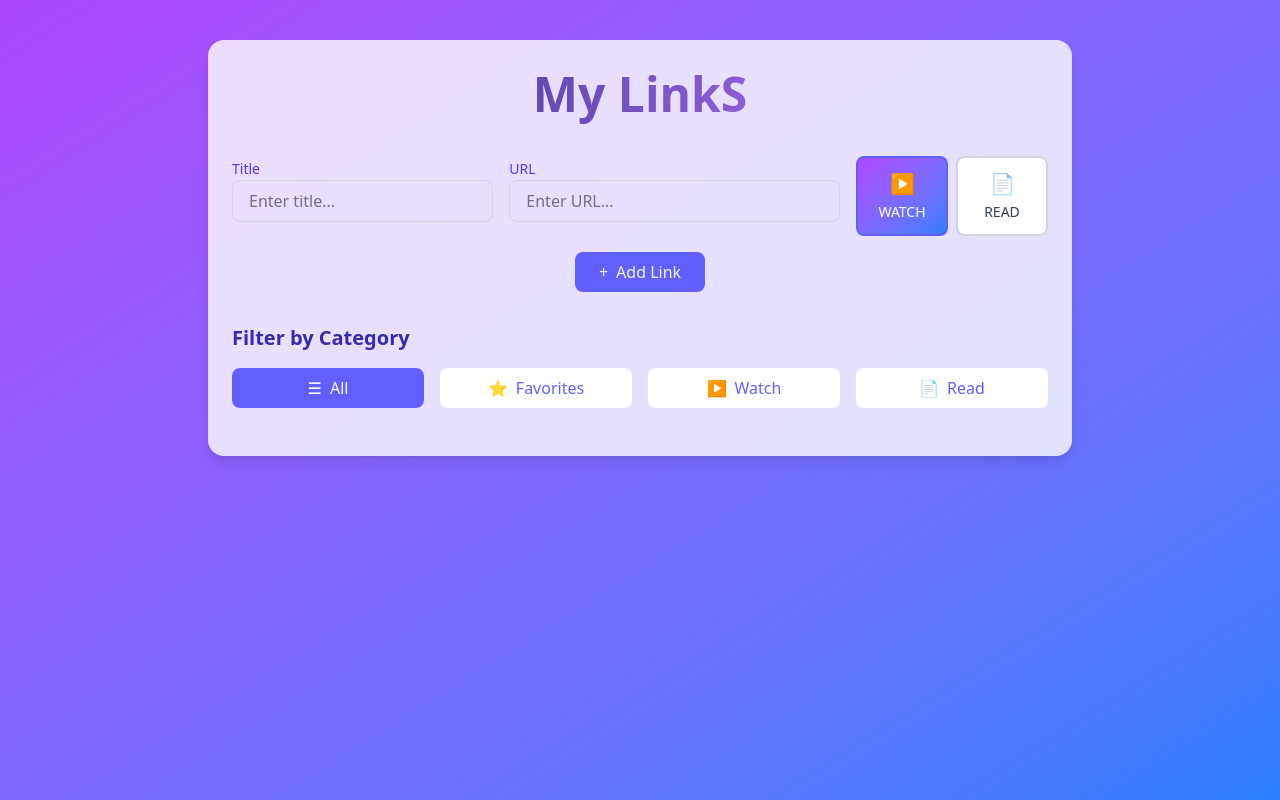
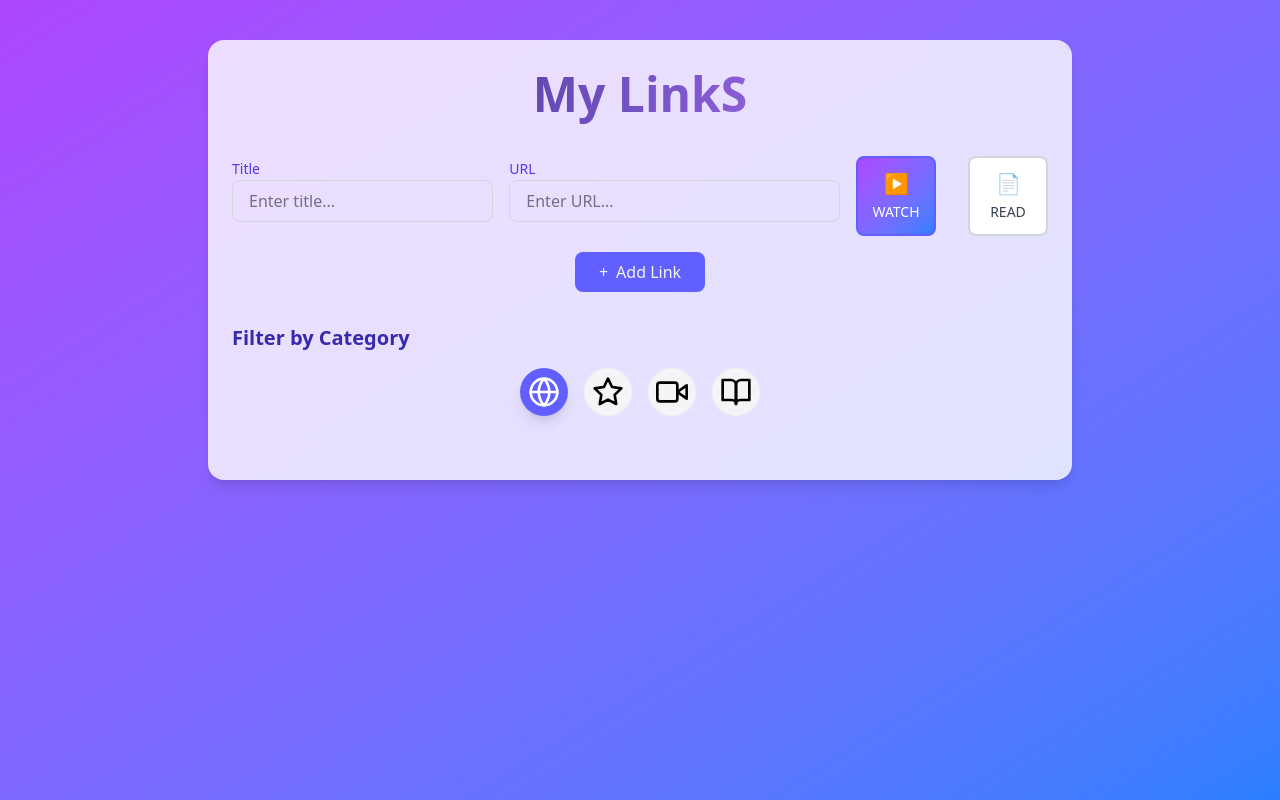
Before and after one commit to KrzyKerlin/LinkS, a Vue app in the folder frontend/: page / in a window 1280 px wide. Built offline with nearby package versions, Linux system fonts and the light colour scheme.

Commit message:
style: filter category layout with icons

```diff
--- a/frontend/src/components/LinkManager.vue
+++ b/frontend/src/components/LinkManager.vue
@@ -21,7 +21,7 @@
                         </div>
 
                         <div class="md:col-span-3">
-                            <div class="flex space-x-2">
+                            <div class="flex space-x-8">
                                 <!-- WATCH option -->
                                 <label class="relative flex-1 cursor-pointer">
                                     <input type="radio" name="category" value="WATCH" v-model="newLink.category" class="absolute opacity-0 w-0 h-0" />
@@ -59,26 +59,34 @@
                 <!-- Filter By Category -->
                 <div class="mt-8">
                     <h2 class="text-xl font-bold text-indigo-800 mb-4">Filter by Category</h2>
-                    <div class="grid grid-cols-4 gap-4 mb-6">
-                        <button @click="setFilter('all')"
-                        :class="{'bg-indigo-500 text-white': activeFilter === 'all', 'bg-white text-indigo-500': activeFilter !== 'all'}"
-                        class="py-2 px-4 rounded-lg flex items-center justify-center transition-colors cursor-pointer">
-                            <span class="mr-2">☰</span> All
+                    <div class="flex justify-center gap-4 mb-10">
+                        <button @click="setFilter('all')" class="relative flex items-center justify-center w-12 h-12 rounded-full transition-all duration-300 ease-in-out hover:transform hover:-translate-y-1 hover:shadow-md cursor-pointer"
+                        :class="activeFilter === 'all' ? 'bg-indigo-500 text-white shadow-lg' : 'bg-gray-100 hover:bg-gray-200'" aria-label="All links">
+                            <svg xmlns="http://www.w3.org/2000/svg" class="w-8 h-8" viewBox="0 0 24 24" fill="none" stroke="currentColor" stroke-width="2" stroke-linecap="round" stroke-linejoin="round">
+                                <circle cx="12" cy="12" r="10"></circle>
+                                <line x1="2" y1="12" x2="22" y2="12"></line>
+                                <path d="M12 2a15.3 15.3 0 0 1 4 10 15.3 15.3 0 0 1-4 10 15.3 15.3 0 0 1-4-10 15.3 15.3 0 0 1 4-10z"></path>
+                            </svg>
                         </button>
-                        <button @click="setFilter('favorites')"
-                        :class="{'bg-indigo-500 text-white': activeFilter === 'favorites', 'bg-white text-indigo-500': activeFilter !== 'favorites'}"
-                        class="py-2 px-4 rounded-lg flex items-center justify-center transition-colors cursor-pointer">
-                            <span class="mr-2">⭐</span> Favorites
+                        <button @click="setFilter('favorites')" class="relative flex items-center justify-center w-12 h-12 rounded-full transition-all duration-300 ease-in-out hover:transform hover:-translate-y-1 hover:shadow-md cursor-pointer"
+                        :class="activeFilter === 'favorites' ? 'bg-yellow-500 text-white shadow-lg' : 'bg-gray-100 hover:bg-gray-200'" aria-label="Favorites links">
+                            <svg xmlns="http://www.w3.org/2000/svg" class="w-8 h-8" viewBox="0 0 24 24" fill="none" stroke="currentColor" stroke-width="2" stroke-linecap="round" stroke-linejoin="round">
+                                <polygon points="12 2 15.09 8.26 22 9.27 17 14.14 18.18 21.02 12 17.77 5.82 21.02 7 14.14 2 9.27 8.91 8.26 12 2"></polygon>
+                            </svg>
                         </button>
-                        <button @click="setFilter('watch')"
-                        :class="{'bg-indigo-500 text-white': activeFilter === 'watch', 'bg-white text-indigo-500': activeFilter !== 'watch'}"
-                        class="py-2 px-4 rounded-lg flex items-center justify-center transition-colors cursor-pointer">
-                            <span class="mr-2">▶</span> Watch
+                        <button @click="setFilter('watch')" class="relative flex items-center justify-center w-12 h-12 rounded-full transition-all duration-300 ease-in-out hover:transform hover:-translate-y-1 hover:shadow-md cursor-pointer"
+                        :class="activeFilter === 'watch' ? 'bg-purple-600 text-white shadow-lg' : 'bg-gray-100 hover:bg-gray-200'" aria-label="Links to watch">
+                            <svg xmlns="http://www.w3.org/2000/svg" class="w-8 h-8" viewBox="0 0 24 24" fill="none" stroke="currentColor" stroke-width="2" stroke-linecap="round" stroke-linejoin="round">
+                                <polygon points="23 7 16 12 23 17 23 7"></polygon>
+                                <rect x="1" y="5" width="15" height="14" rx="2" ry="2"></rect>
+                            </svg>
                         </button>
-                        <button @click="setFilter('read')"
-                        :class="{'bg-indigo-500 text-white': activeFilter === 'read', 'bg-white text-indigo-500': activeFilter !== 'read'}"
-                        class="py-2 px-4 rounded-lg flex items-center justify-center transition-colors cursor-pointer">
-                            <span class="mr-2">📄</span> Read
+                        <button @click="setFilter('read')" class="relative flex items-center justify-center w-12 h-12 rounded-full transition-all duration-300 ease-in-out hover:transform hover:-translate-y-1 hover:shadow-md cursor-pointer"
+                        :class="activeFilter === 'read' ? 'bg-green-600 text-white shadow-lg' : 'bg-gray-100 hover:bg-gray-200'" aria-label="Links to read">
+                            <svg xmlns="http://www.w3.org/2000/svg" class="w-8 h-8" viewBox="0 0 24 24" fill="none" stroke="currentColor" stroke-width="2" stroke-linecap="round" stroke-linejoin="round">
+                                <path d="M2 3h6a4 4 0 0 1 4 4v14a3 3 0 0 0-3-3H2z"></path>
+                                <path d="M22 3h-6a4 4 0 0 0-4 4v14a3 3 0 0 1 3-3h7z"></path>
+                            </svg>
                         </button>
                     </div>
                 </div>
```
